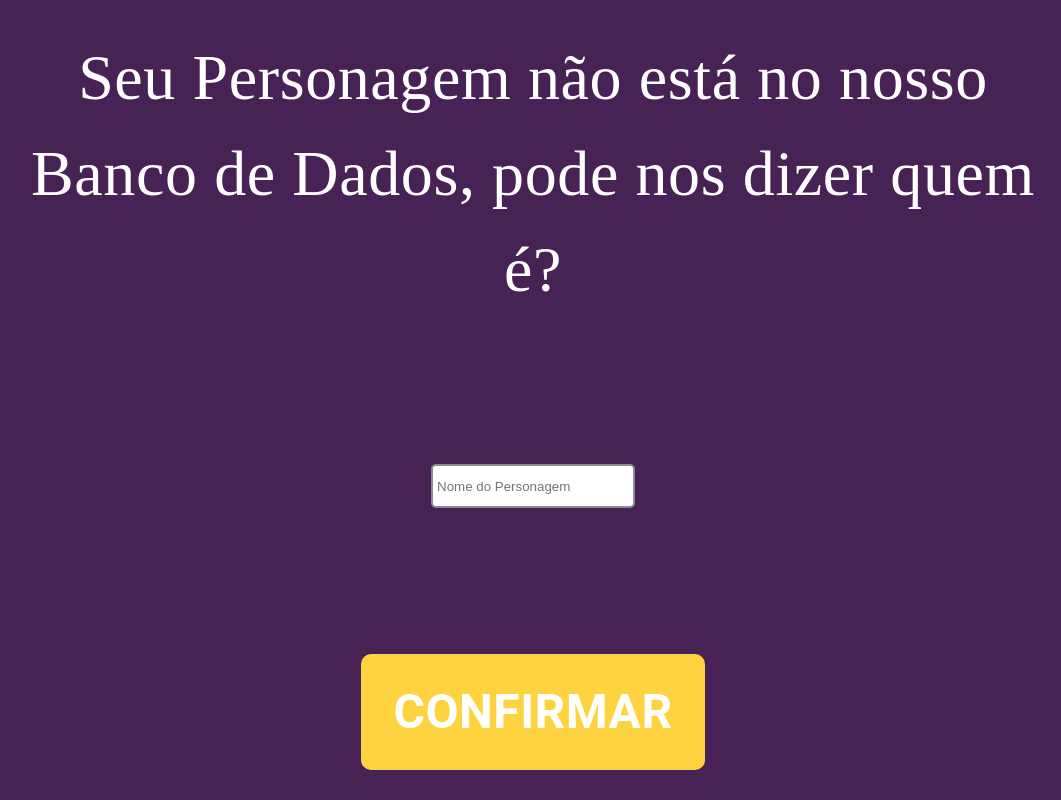
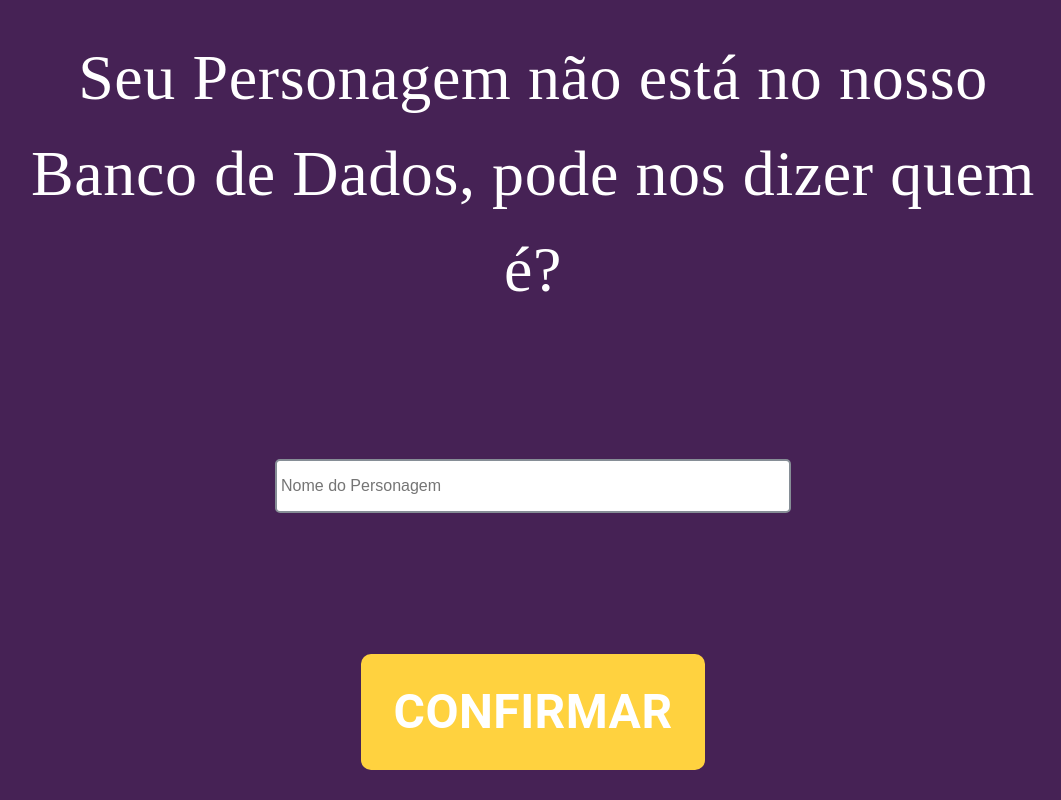
Before and after one commit to Leir-Cruz/Akinator-simulator-client, a React (Vite) app: page /NotFound in a window 1280 px wide. Shown: the whole page, without its empty margins (107-1168 px from the left). Built offline with nearby package versions, Linux system fonts and the light colour scheme; a web font is replaced by a local one.

Commit message:
[style] changing input size and fontSize

```diff
--- a/src/components/Input/Input.tsx
+++ b/src/components/Input/Input.tsx
@@ -5,8 +5,9 @@ interface IInput {
   onChange: (event: any) => void;
   width?: string;
   height?: string;
+  fontSize?: string;
 }
-export const Input = ({ placeholder, onChange, width, height }: IInput) => {
+export const Input = ({ placeholder, onChange, width, height, fontSize }: IInput) => {
   return (
     <Box
       sx={{
@@ -25,6 +26,7 @@ export const Input = ({ placeholder, onChange, width, height }: IInput) => {
         onChange={onChange}
         style={{
           border: 'transparent',
+          fontSize: fontSize ? fontSize : '14px',
           width: '100%',
           height: '100%',
           borderRadius: '5px',
--- a/src/pages/NotFoundPage/index.tsx
+++ b/src/pages/NotFoundPage/index.tsx
@@ -22,7 +22,13 @@ export const NotFoundPage = () => {
       <PageTitle>
         Seu Personagem não está no nosso Banco de Dados, pode nos dizer quem é?
       </PageTitle>
-      <Input placeholder="Nome do Personagem" onChange={(e) => setName(e)} />
+      <Input
+        placeholder="Nome do Personagem"
+        onChange={(e) => setName(e)}
+        width="40%"
+        height="50px"
+        fontSize="16px"
+      />
       <PageButton text="Confirmar" width="25%" />
     </PageContainer>
   );
```
